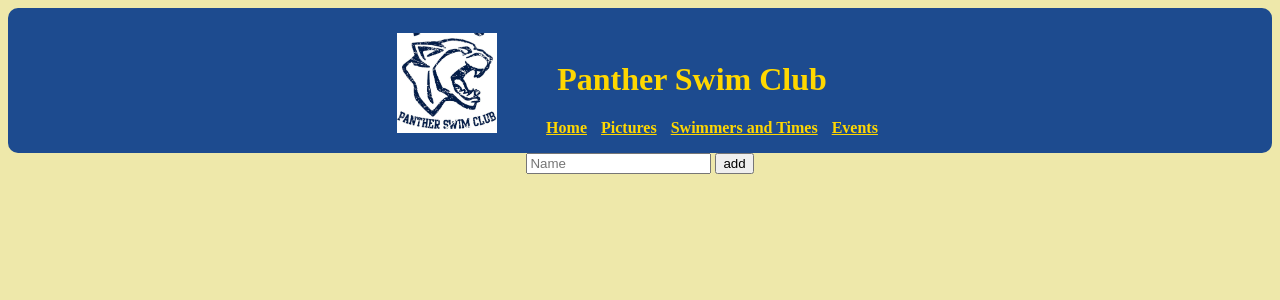
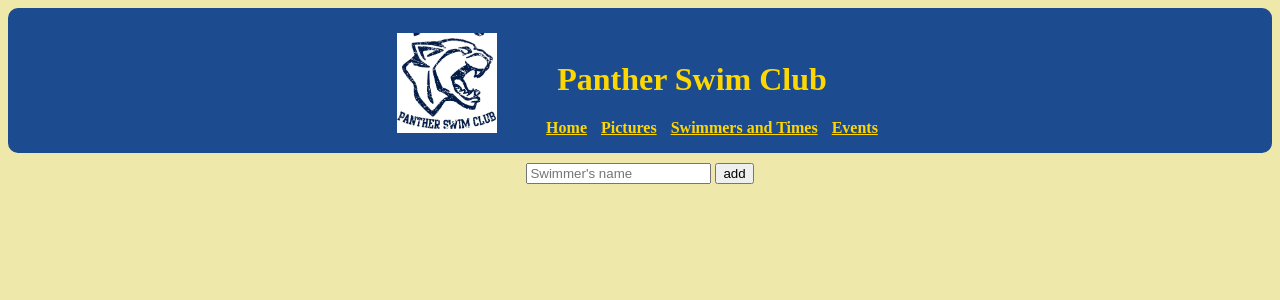
Before and after one commit to chuckie512/cs1520, a PHP site: page /submit.php in a window 1280 px wide. Shown: the top 300 px of the page. Run offline with PHP 8.4, Linux system fonts and the light colour scheme.

Commit message:
finished project

```diff
--- a/project/header.php
+++ b/project/header.php
@@ -21,4 +21,9 @@ echo "<header>
             </ul>
           </nav>
         </div>
-    </header>";
+    </header>
+    <noscript>
+      <p>
+        Javascript is currently disabled or not supported. Some aspects of this site may work correctly
+      </p>
+    </noscript>";
--- a/project/psc_style.css
+++ b/project/psc_style.css
@@ -129,3 +129,7 @@ table{
 .results tr:nth-child(even){
     background-color: lightgrey;
 }
+
+#newSwimmer{
+    margin-top: 10px;
+}
--- a/project/submit.php
+++ b/project/submit.php
@@ -33,8 +33,8 @@ VALUES ('".$_POST['name']."','N/a', 'N/a', 'N/a', 'N/a', 'N/a', 'N/a', 'N/a', 'N
 </head>
 <body>
   <?php include 'header.php'; ?>
-  <form action="submit.php" method="post">
-    <input type="text" placeholder="Name" name="name">
+  <form action="submit.php" method="post" id="newSwimmer">
+    <input type="text" placeholder="Swimmer's name" name="name">
     <input type="submit" value="add">
   </form>
   <?php
```
